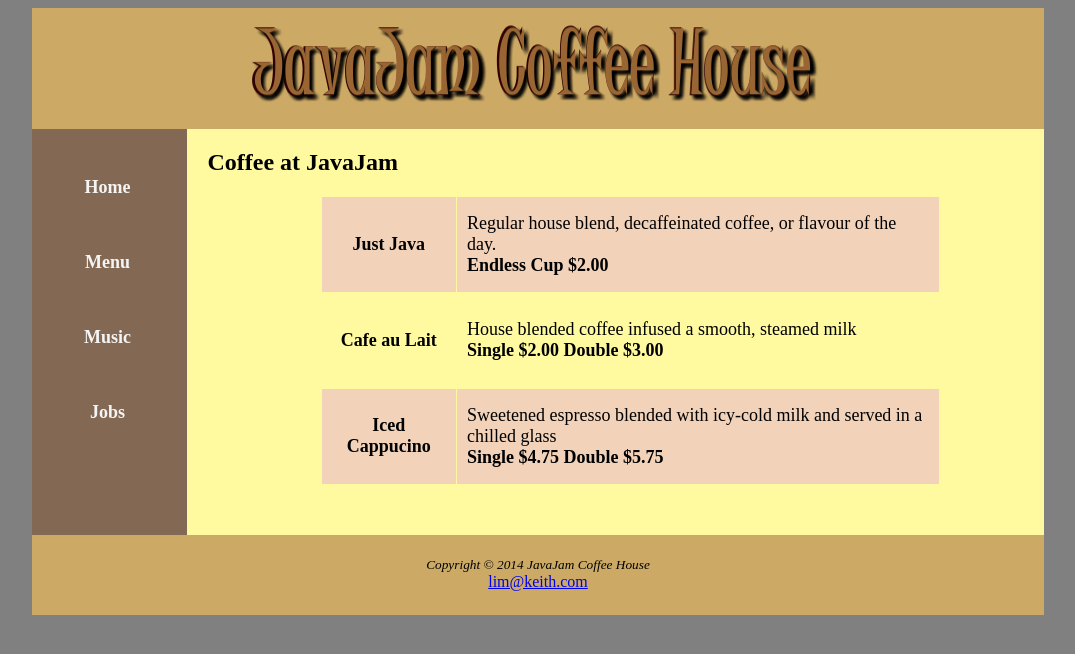
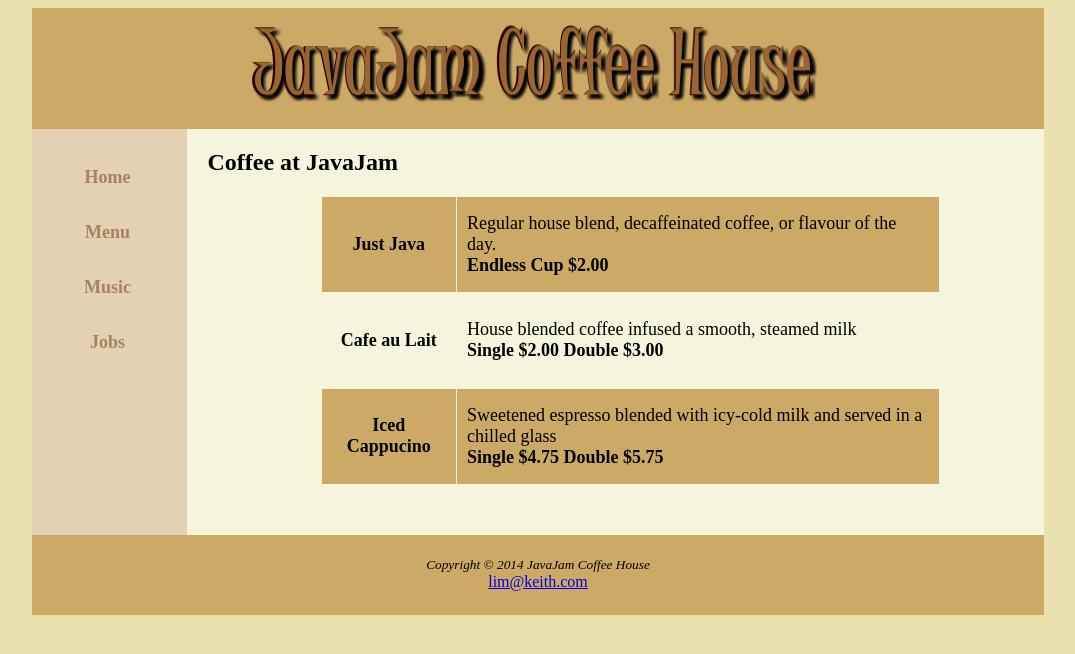
Before and after one commit to keefhub/EE4717, a PHP site: page /menu.html in a window 1280 px wide. Shown: the top 654 px of the page, without its empty margins (102-1177 px from the left). Run offline with PHP 8.4, Linux system fonts and the light colour scheme.

Commit message:
minor edits in css colour and php addded

```diff
--- a/week4/CaseStudy_2/index.css
+++ b/week4/CaseStudy_2/index.css
@@ -7,16 +7,15 @@ header {
 }
 
 body {
-  background-color: grey;
+  background-color: #E9E1AD;
 }
 
 .main-content {
-  color: #000066;
   width: 80%;
   margin: auto;
   min-width: 850px;
   height: auto;
-  background-color: #836953;
+  background-color: #E2D1B2;
 }
 
 .nav-bar {
@@ -29,22 +28,22 @@ body {
 
 .nav-bar a {
   display: block;
-  margin: 10px 0;
+  margin:  0;
   padding: 8px;
   font-size: 18px;
   text-decoration: none;
   font-weight: bold;
-  color: #f4f4f4;
+  color: #A88262;
 }
 
 .nav-bar a:hover {
-  background-color: #745347;
-  color: #f4f4f4;
+
+  color: #7E4E44;
 }
 
 .body {
   margin-left: 155px;
-  background-color: #fffaa0;
+  background-color: #F5F5DD;
   color: #000000;
   height: auto;
   padding-bottom: 50px;
@@ -127,7 +126,7 @@ td {
 }
 
 .table tr:nth-of-type(odd) {
-  background-color: #f2d3ba;
+  background-color: #ccaa66;
 }
 
 .pdt-menu {
--- /dev/null
+++ b/week4/CaseStudy_2/show_form.php
@@ -0,0 +1 @@
+<?php var_dump($POST) ?>
```
